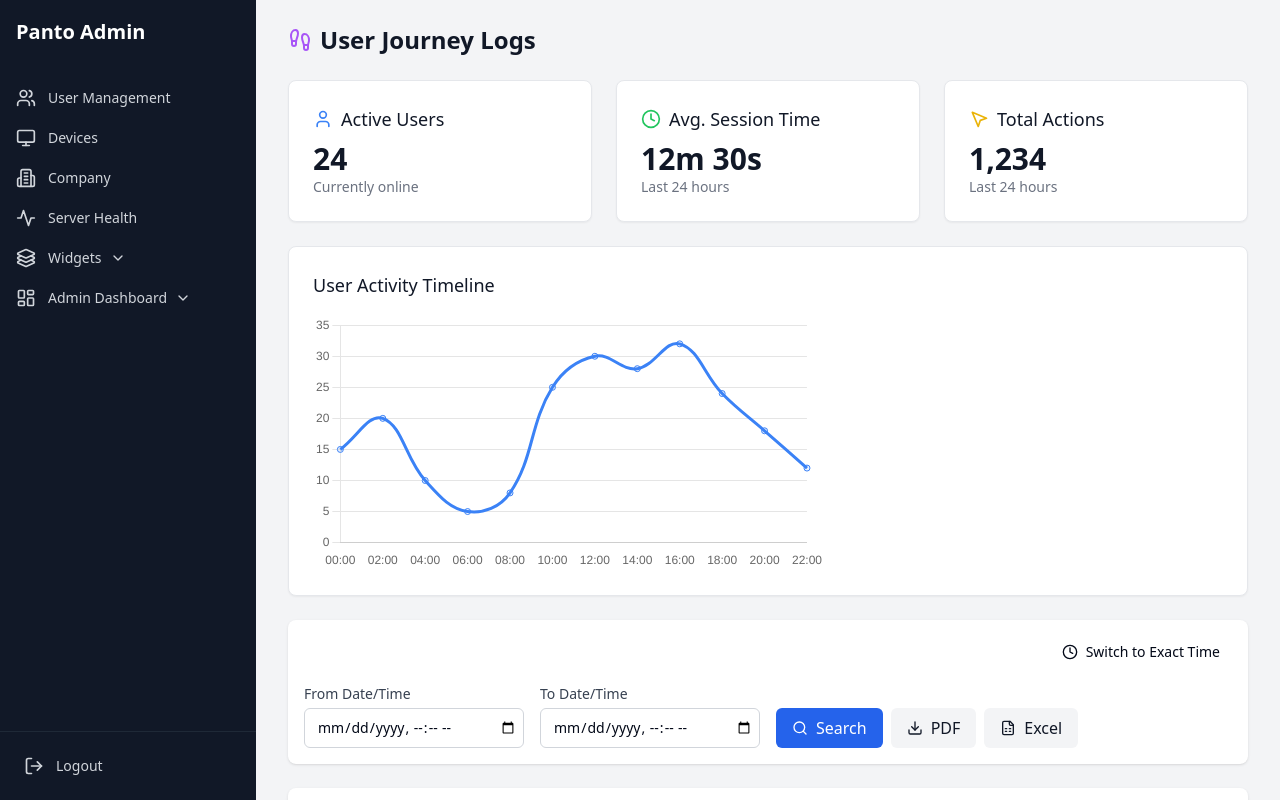
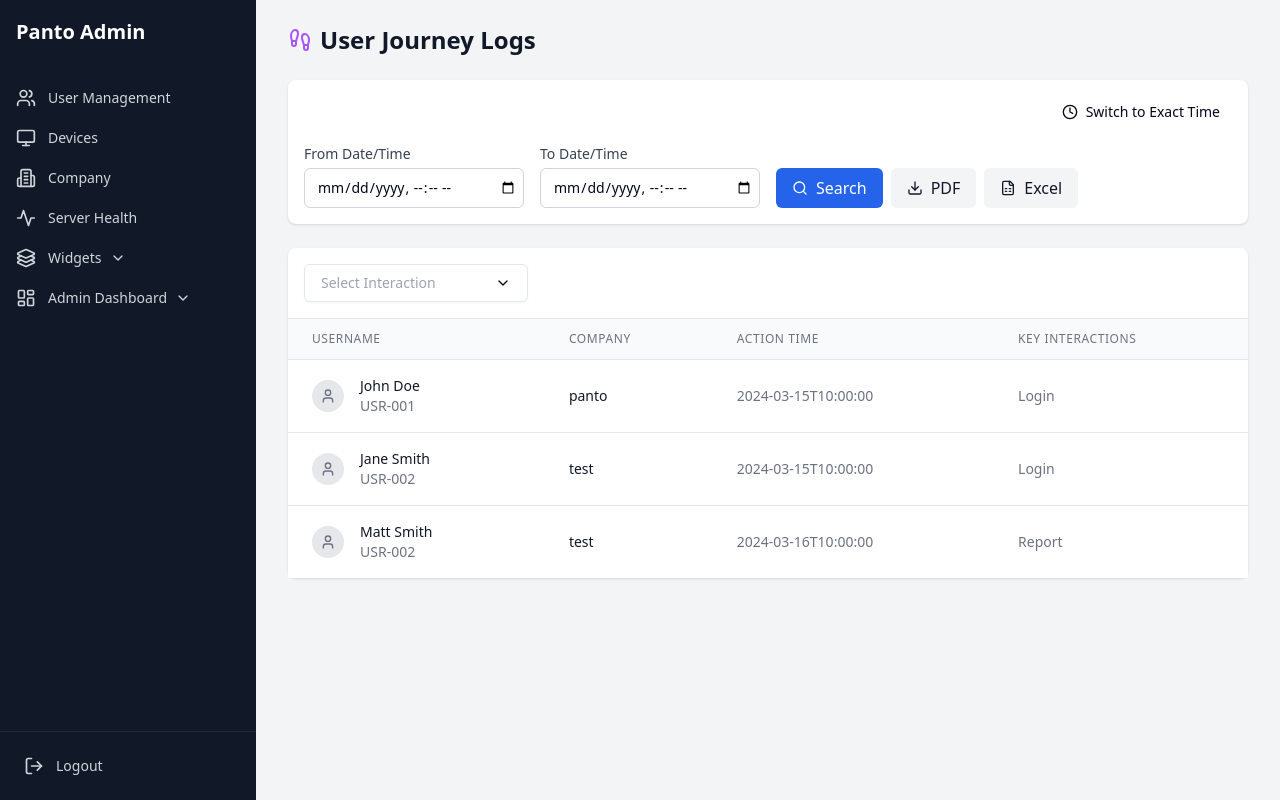
Before and after one commit to pantohealth/panto-monitoring-front, a React (Vite) app: page /dashboard/admin/journey in a window 1280 px wide. Built offline with nearby package versions, Linux system fonts and the light colour scheme.

Commit message:
change user journey page

```diff
--- a/src/pages/admin/UserJourney.tsx
+++ b/src/pages/admin/UserJourney.tsx
@@ -1,105 +1,79 @@
-import { useState } from 'react';
+import { useEffect, useState } from 'react';
 import { DateTimeFilters } from '../../components/filters/DateTimeFilters';
 import { exportToPDF, exportToExcel } from '../../utils/export';
-import { FootprintsIcon, User, Clock, MousePointer2 } from 'lucide-react';
-import { Line } from 'react-chartjs-2';
+import { FootprintsIcon, User } from 'lucide-react';
+import { Dropdown } from '../../components/ui/Dropdown';
 
 const MOCK_JOURNEYS = [
   {
     id: 1,
     userId: 'USR-001',
     username: 'John Doe',
-    sessionStart: '2024-03-15T10:00:00',
-    sessionEnd: '2024-03-15T11:30:00',
-    pagesVisited: 15,
-    actionsPerformed: 45,
-    averageTimePerPage: '5m 30s',
-    mostVisitedPage: '/dashboard/analytics',
-    deviceType: 'Desktop',
-    browser: 'Chrome'
+    company: 'panto',
+    time: '2024-03-15T10:00:00',
+    keyinteraction:'Login',
   },
   {
     id: 2,
     userId: 'USR-002',
     username: 'Jane Smith',
-    sessionStart: '2024-03-15T09:15:00',
-    sessionEnd: '2024-03-15T10:45:00',
-    pagesVisited: 12,
-    actionsPerformed: 38,
-    averageTimePerPage: '4m 45s',
-    mostVisitedPage: '/dashboard/reports',
-    deviceType: 'Mobile',
-    browser: 'Safari'
+    company: 'test',
+    time: '2024-03-15T10:00:00',
+    keyinteraction:'Login',
+  },
+  {
+    id: 3,
+    userId: 'USR-002',
+    username: 'Matt Smith',
+    company: 'test',
+    time: '2024-03-16T10:00:00',
+    keyinteraction:'Report',
   }
 ];
 
-const activityData = {
-  labels: ['00:00', '02:00', '04:00', '06:00', '08:00', '10:00', '12:00',
-           '14:00', '16:00', '18:00', '20:00', '22:00'],
-  datasets: [
-    {
-      label: 'Active Users',
-      data: [15, 20, 10, 5, 8, 25, 30, 28, 32, 24, 18, 12],
-      borderColor: '#3B82F6',
-      backgroundColor: 'rgba(59, 130, 246, 0.1)',
-      fill: true,
-      tension: 0.4,
-    }
-  ]
-};
-
-const chartOptions = {
-  responsive: true,
-  plugins: {
-    legend: {
-      display: false,
-    },
-  },
-  scales: {
-    y: {
-      beginAtZero: true,
-      grid: {
-        color: 'rgba(0, 0, 0, 0.1)',
-      },
-    },
-    x: {
-      grid: {
-        display: false,
-      },
-    },
-  },
-};
+const AVAILABLE_INTERACTIONS = [
+  'Login',
+  'Report',
+  'Go Check Status',
+  'Add User',
+];
 
 export function UserJourneyPage() {
-  const [selectedDevice, setSelectedDevice] = useState<string>('all');
+  const [selectedInteractoin, setSelectedInteractoin] = useState<string>('');
+  const [isDropdownOpen, setIsDropdownOpen] = useState(false);
+  const [filteredInteractions, setFilteredInteractions] = useState(MOCK_JOURNEYS);
+
+  useEffect(() => {
+    handleInteractionSelect(selectedInteractoin);
+  }, [selectedInteractoin]);
+
+  const handleInteractionSelect = (inter: string) => {
+    setSelectedInteractoin(inter);
+    setIsDropdownOpen(false);
+    if (inter) {
+      setFilteredInteractions(MOCK_JOURNEYS.filter(c => c.keyinteraction === inter));
+    } else {
+      setFilteredInteractions(MOCK_JOURNEYS);
+    }
+  };
 
   const handleExportPDF = () => {
-    exportToPDF('User Journey Report', MOCK_JOURNEYS, [
+    exportToPDF('User Journey Report', filteredInteractions, [
       'userId',
       'username',
-      'sessionStart',
-      'sessionEnd',
-      'pagesVisited',
-      'actionsPerformed',
-      'averageTimePerPage',
-      'mostVisitedPage',
-      'deviceType',
-      'browser'
+      'company',
+      'time',
+      'keyinteraction',
     ]);
   };
 
   const handleExportExcel = () => {
-    exportToExcel('User Journey Report', MOCK_JOURNEYS, [
+    exportToExcel('User Journey Report', filteredInteractions, [
       'userId',
       'username',
-      'sessionStart',
-      'sessionEnd',
-      'pagesVisited',
-      'actionsPerformed',
-      'averageTimePerPage',
-      'mostVisitedPage',
-      'deviceType',
-      'browser'
+      'company',
+      'time',
+      'keyinteraction',
     ]);
   };
 
@@ -112,79 +86,36 @@ export function UserJourneyPage() {
         </div>
       </div>
 
-      <div className="grid grid-cols-1 md:grid-cols-3 gap-6">
-        <div className="bg-white p-6 rounded-lg shadow-sm border border-gray-200">
-          <div className="flex items-center space-x-2">
-            <User className="h-5 w-5 text-blue-500" />
-            <h2 className="text-lg font-medium text-gray-900">Active Users</h2>
-          </div>
-          <p className="mt-2 text-3xl font-bold text-gray-900">24</p>
-          <p className="text-sm text-gray-500">Currently online</p>
-        </div>
-
-        <div className="bg-white p-6 rounded-lg shadow-sm border border-gray-200">
-          <div className="flex items-center space-x-2">
-            <Clock className="h-5 w-5 text-green-500" />
-            <h2 className="text-lg font-medium text-gray-900">Avg. Session Time</h2>
-          </div>
-          <p className="mt-2 text-3xl font-bold text-gray-900">12m 30s</p>
-          <p className="text-sm text-gray-500">Last 24 hours</p>
-        </div>
-
-        <div className="bg-white p-6 rounded-lg shadow-sm border border-gray-200">
-          <div className="flex items-center space-x-2">
-            <MousePointer2 className="h-5 w-5 text-yellow-500" />
-            <h2 className="text-lg font-medium text-gray-900">Total Actions</h2>
-          </div>
-          <p className="mt-2 text-3xl font-bold text-gray-900">1,234</p>
-          <p className="text-sm text-gray-500">Last 24 hours</p>
-        </div>
-      </div>
-
-      <div className="bg-white p-6 rounded-lg shadow-sm border border-gray-200">
-        <h2 className="text-lg font-medium text-gray-900 mb-4">User Activity Timeline</h2>
-        <div className="h-64">
-          <Line data={activityData} options={chartOptions} />
-        </div>
-      </div>
-
       <DateTimeFilters
         onExport={handleExportPDF}
         onExportExcel={handleExportExcel}
         onSearch={() => {}}
       />
 
-      <div className="bg-white shadow rounded-lg overflow-hidden">
-        <div className="p-4 border-b border-gray-200">
-          <div className="flex space-x-4">
-            <select
-              value={selectedDevice}
-              onChange={(e) => setSelectedDevice(e.target.value)}
-              className="rounded-md border-gray-300 shadow-sm focus:border-blue-500 focus:ring-blue-500"
-            >
-              <option value="all">All Devices</option>
-              <option value="desktop">Desktop</option>
-              <option value="mobile">Mobile</option>
-              <option value="tablet">Tablet</option>
-            </select>
-          </div>
+      <div className="bg-white shadow rounded-lg">
+        <div className="p-4 border-b border-gray-200 flex gap-4">
+          <Dropdown
+            value={selectedInteractoin}
+            onChange={setSelectedInteractoin}
+            options={AVAILABLE_INTERACTIONS}
+            placeholder="Select Interaction"
+            isOpen={isDropdownOpen}
+            onToggle={() => setIsDropdownOpen(!isDropdownOpen)}
+          />
         </div>
 
         <div className="overflow-x-auto">
           <table className="min-w-full divide-y divide-gray-200">
             <thead className="bg-gray-50">
               <tr>
-                <th className="px-6 py-3 text-left text-xs font-medium text-gray-500 uppercase tracking-wider">User</th>
-                <th className="px-6 py-3 text-left text-xs font-medium text-gray-500 uppercase tracking-wider">Session Time</th>
-                <th className="px-6 py-3 text-left text-xs font-medium text-gray-500 uppercase tracking-wider">Pages</th>
-                <th className="px-6 py-3 text-left text-xs font-medium text-gray-500 uppercase tracking-wider">Actions</th>
-                <th className="px-6 py-3 text-left text-xs font-medium text-gray-500 uppercase tracking-wider">Avg Time/Page</th>
-                <th className="px-6 py-3 text-left text-xs font-medium text-gray-500 uppercase tracking-wider">Most Visited</th>
-                <th className="px-6 py-3 text-left text-xs font-medium text-gray-500 uppercase tracking-wider">Device</th>
+                <th className="px-6 py-3 text-left text-xs font-medium text-gray-500 uppercase tracking-wider">UserName</th>
+                <th className="px-6 py-3 text-left text-xs font-medium text-gray-500 uppercase tracking-wider">Company</th>
+                <th className="px-6 py-3 text-left text-xs font-medium text-gray-500 uppercase tracking-wider">Action Time</th>
+                <th className="px-6 py-3 text-left text-xs font-medium text-gray-500 uppercase tracking-wider">Key Interactions</th>
               </tr>
             </thead>
             <tbody className="bg-white divide-y divide-gray-200">
-              {MOCK_JOURNEYS.map((journey) => (
+              {filteredInteractions.map((journey) => (
                 <tr key={journey.id} className="hover:bg-gray-50">
                   <td className="px-6 py-4 whitespace-nowrap">
                     <div className="flex items-center">
@@ -199,21 +130,13 @@ export function UserJourneyPage() {
                   </td>
                   <td className="px-6 py-4 whitespace-nowrap">
                     <div className="text-sm text-gray-900">
-                      {new Date(journey.sessionStart).toLocaleTimeString()} -
-                      {new Date(journey.sessionEnd).toLocaleTimeString()}
+                    {journey.company}
                     </div>
                   </td>
-                  <td className="px-6 py-4 whitespace-nowrap text-sm text-gray-500">{journey.pagesVisited}</td>
-                  <td className="px-6 py-4 whitespace-nowrap text-sm text-gray-500">{journey.actionsPerformed}</td>
-                  <td className="px-6 py-4 whitespace-nowrap text-sm text-gray-500">{journey.averageTimePerPage}</td>
-                  <td className="px-6 py-4 whitespace-nowrap text-sm text-gray-500">{journey.mostVisitedPage}</td>
-                  <td className="px-6 py-4 whitespace-nowrap">
-                    <span className={`px-2 py-1 inline-flex text-xs leading-5 font-semibold rounded-full ${
-                      journey.deviceType === 'Desktop' ? 'bg-blue-100 text-blue-800' : 'bg-green-100 text-green-800'
-                    }`}>
-                      {journey.deviceType}
-                    </span>
-                  </td>
+                  <td className="px-6 py-4 whitespace-nowrap text-sm text-gray-500">{journey.time}</td>
+                  <td className="px-6 py-4 whitespace-nowrap text-sm text-gray-500">{journey.keyinteraction}</td>
+
+
                 </tr>
               ))}
             </tbody>
```
